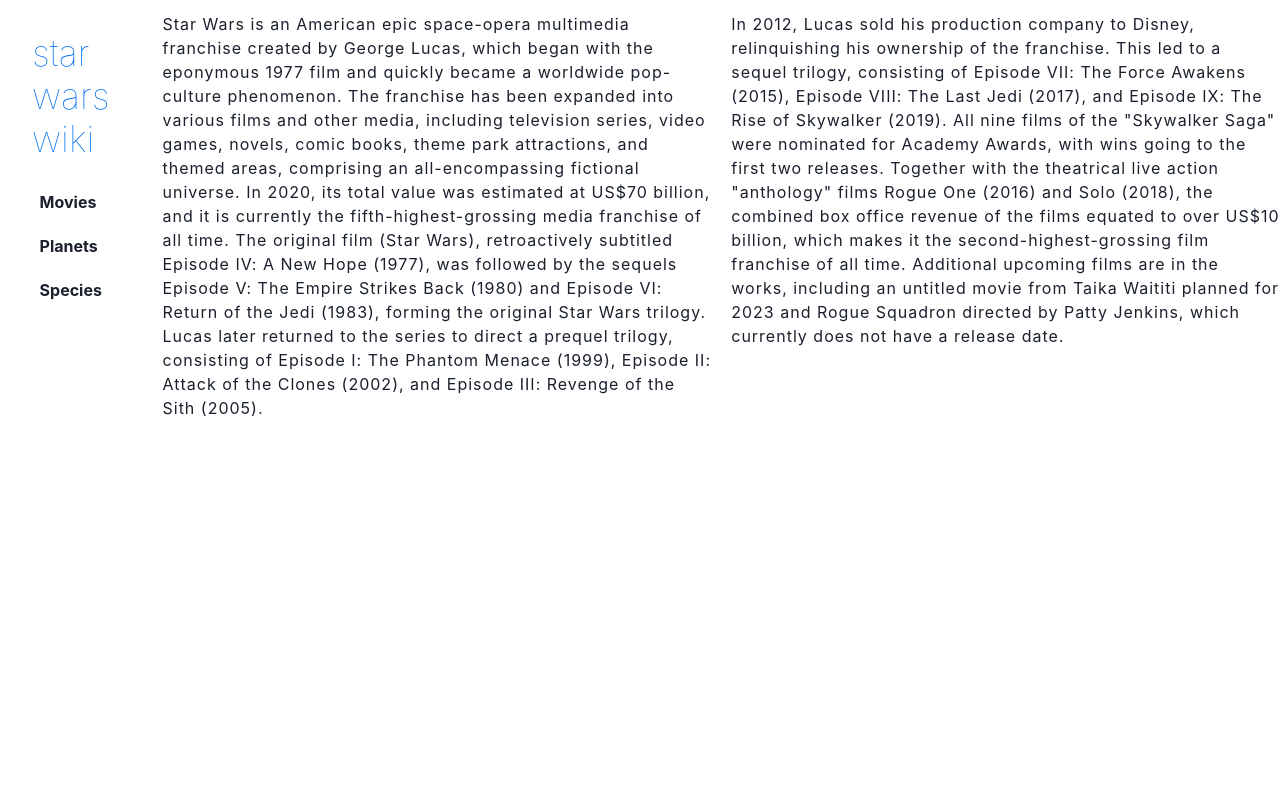
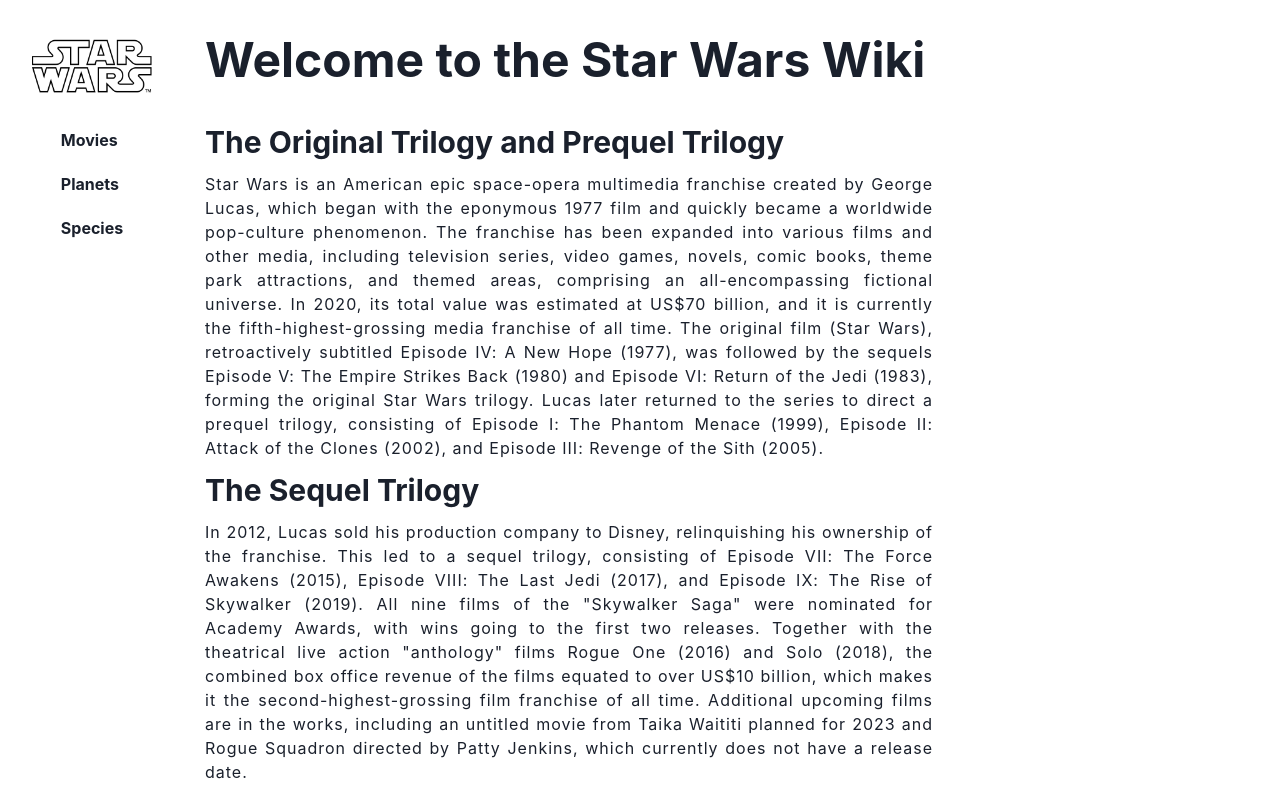
Before and after one commit to alastairelms/alastair-veni-wiki, a React (Create React App) app in the folder client/: page / in a window 1280 px wide. Built offline with nearby package versions, Linux system fonts and the light colour scheme.

Commit message:
bit of css, rendered films linked to planets

```diff
--- a/client/src/components/HomeContentView.tsx
+++ b/client/src/components/HomeContentView.tsx
@@ -1,8 +1,16 @@
-import { SimpleGrid, Text } from "@chakra-ui/react";
+import { Heading, SimpleGrid, Text, } from "@chakra-ui/react";
+import "../styles/HomeContentView.css"
 
 export const HomeContentView = () => (
-	<SimpleGrid columns={2}>
-		<Text pt={3} pl={5} letterSpacing={1}>
+    <>
+        <Heading pt={3} pl={5} mt={6} size="2xl">
+            Welcome to the Star Wars Wiki
+        </Heading>
+        <SimpleGrid columns={1} mr={5} mt={7} className="home-grid">
+            <Heading pt={3} pl={5} size="lg">
+                The Original Trilogy and Prequel Trilogy
+            </Heading>
+            <Text pt={3} pl={5} mr={5} letterSpacing={1}>
                 Star Wars is an American epic space-opera multimedia franchise created by
                 George Lucas, which began with the eponymous 1977 film and quickly became
                 a worldwide pop-culture phenomenon. The franchise has been expanded into
@@ -18,7 +26,10 @@
                 Phantom Menace (1999), Episode II: Attack of the Clones (2002), and
                 Episode III: Revenge of the Sith (2005).
             </Text>
-		<Text pt={3} pl={5} letterSpacing={1}>
+            <Heading pt={3} pl={5} size="lg">
+                The Sequel Trilogy
+            </Heading>
+            <Text pt={3} pl={5} mr={5} letterSpacing={1}>
                 In 2012, Lucas sold his production company to Disney, relinquishing his
                 ownership of the franchise. This led to a sequel trilogy, consisting of
                 Episode VII: The Force Awakens (2015), Episode VIII: The Last Jedi (2017),
@@ -33,4 +44,5 @@
                 currently does not have a release date.
             </Text>
         </SimpleGrid>
+    </>
 );
--- a/client/src/components/MoviesContentView.tsx
+++ b/client/src/components/MoviesContentView.tsx
@@ -1,10 +1,16 @@
-import { SimpleGrid } from "@chakra-ui/react";
+import { Heading, SimpleGrid } from "@chakra-ui/react";
 import { MovieCardGenerator } from "./MovieCardGenerator";
+import "../styles/MoviesContentView.css"
 
 export const MoviesContentView = () => {
-	return (
-		<SimpleGrid columns={3} p={5} spacing={3}>
-			<MovieCardGenerator />
-		</SimpleGrid>
-	);
+    return (
+        <>
+            <Heading pt={3} pl={5} mt={6} size="2xl">
+                Star Wars/Movies
+            </Heading>
+            <SimpleGrid columns={2} p={5} mt={5} spacing={10} className="movies-view">
+                <MovieCardGenerator />
+            </SimpleGrid>
+        </>
+    );
 };
--- a/client/src/components/Navbar.tsx
+++ b/client/src/components/Navbar.tsx
@@ -1,4 +1,6 @@
-import { VStack, List, ListItem, Text, Heading } from "@chakra-ui/react";
+import { VStack, List, ListItem, Text, Heading, Image } from "@chakra-ui/react";
+import logo from "../assets/starwar.png"
+import "../styles/Navbar.css"
 import { Link } from "react-router-dom";
 
 export const Navbar = () => {
@@ -6,9 +8,7 @@
 		<VStack p={3}>
 			<Heading p={5} color="#0070f3" fontWeight="hairline">
 				<Link to="/">
-					star <br />
-					wars <br />
-					wiki
+                    <Image src={logo} alt="Star Wars Logo" id="nav-logo" />
 				</Link>
 			</Heading>
 
--- a/client/src/components/PlanetsCardGenerator.tsx
+++ b/client/src/components/PlanetCardGenerator.tsx
@@ -24,7 +24,7 @@
     }
 `;
 
-export const PlanetsCardGenerator = () => {
+export const PlanetCardGenerator = () => {
 	const { loading, error, data } = useQuery(GET_PLANETS);
 
 	if (loading) return <Spinner />;
--- a/client/src/components/PlanetsContentView.tsx
+++ b/client/src/components/PlanetsContentView.tsx
@@ -1,10 +1,15 @@
-import { SimpleGrid } from "@chakra-ui/react";
-import { PlanetsCardGenerator } from "./PlanetsCardGenerator";
+import { Heading, SimpleGrid } from "@chakra-ui/react";
+import { PlanetCardGenerator } from "./PlanetCardGenerator";
 
 export const PlanetsContentView = () => {
 	return (
-		<SimpleGrid columns={3} p={5} spacing={3}>
-			<PlanetsCardGenerator />
-		</SimpleGrid>
+        <>
+            <Heading pt={3} pl={5} mt={6} size="2xl">
+                Star Wars/Planets
+            </Heading>
+            <SimpleGrid columns={2} p={5} mt={5} spacing={10} className="movies-view">
+                <PlanetCardGenerator />
+            </SimpleGrid>
+        </>
 	);
 };
--- a/client/src/components/SpeciesContentView.tsx
+++ b/client/src/components/SpeciesContentView.tsx
@@ -1,10 +1,15 @@
-import { SimpleGrid } from "@chakra-ui/react";
+import { Heading, SimpleGrid } from "@chakra-ui/react";
 import { SpeciesCardGenerator } from "./SpeciesCardGenerator";
 
 export const SpeciesContentView = () => {
 	return (
-		<SimpleGrid columns={3} p={5} spacing={3}>
-			<SpeciesCardGenerator />
-		</SimpleGrid>
+        <>
+            <Heading pt={3} pl={5} mt={6} size="2xl">
+                Star Wars/Species
+            </Heading>
+            <SimpleGrid columns={2} p={5} mt={5} spacing={10} className="movies-view">
+                <SpeciesCardGenerator />
+            </SimpleGrid>
+        </>
 	);
 };
--- a/client/src/pages/MovieShowPage.tsx
+++ b/client/src/pages/MovieShowPage.tsx
@@ -1,13 +1,13 @@
 import { gql, useQuery } from "@apollo/client";
-import { Spinner } from "@chakra-ui/react";
+import { Heading, SimpleGrid, Spinner, Text } from "@chakra-ui/react";
 import { useParams } from "react-router-dom";
 import { GET_FILMS } from "../components/MovieCardGenerator";
 
 export interface Film {
-	title: string;
-	director: string;
-	releaseDate: string;
-	id: string;
+    title: string;
+    director: string;
+    releaseDate: string;
+    id: string;
     created: string;
     edited: string;
     episodeID: number;
@@ -23,12 +23,26 @@
 
     const movie = data.allFilms.films.find((movie: Film) => movie.id === id)
 
-    return <>
-        <p>Movie Show Page - {movie.title}</p>
-        <br />
-        <p>Opening Crawl - {movie.openingCrawl}</p>
-        <br />
-        <p>Directed by - {movie.director}</p>
-    </>
+    return (
+        <>
+            <Heading pt={3} pl={5} mt={6} size="2xl">
+                Star Wars/Movies/{movie.title}
+            </Heading>
+            <SimpleGrid columns={1} mr={5} mt={7} className="home-grid">
+                <Heading pt={3} pl={5} size="lg">
+                    Opening Text Crawl
+                </Heading>
+                <Text pt={3} pl={5} mr={5} letterSpacing={1}>
+                    {movie.openingCrawl}
+                </Text>
+                <Heading pt={3} pl={5} size="lg">
+                    Directed by:
+                </Heading>
+                <Text pt={3} pl={5} mr={5} letterSpacing={1}>
+                    {movie.director}
+                </Text>
+            </SimpleGrid>
+        </>
+    )
         ;
 };
--- a/client/src/pages/PlanetsShowPage.tsx
+++ b/client/src/pages/PlanetsShowPage.tsx
@@ -1,8 +1,8 @@
 import { gql, useQuery } from "@apollo/client";
-import { GridItem, Spinner, Text } from "@chakra-ui/react";
+import { GridItem, Heading, SimpleGrid, Spinner, Text } from "@chakra-ui/react";
 import { Link, useParams } from "react-router-dom";
 import { dateToYear, GET_FILMS } from "../components/MovieCardGenerator";
-import { GET_PLANETS } from "../components/PlanetsCardGenerator";
+import { GET_PLANETS } from "../components/PlanetCardGenerator";
 import { Film } from "./MovieShowPage";
 
 export interface Planet {
@@ -47,13 +47,28 @@
     })
 
     return (
-
         <>
-            <p>Planet Show Page - {planet.name}</p>
-            <br />
-            <p>Population - {planet.population}</p>
-            <br />
-            <p>Diameter - {planet.diameter}</p>
+            <Heading pt={3} pl={5} mt={6} size="2xl">
+                Star Wars/Movies/{planet.name}
+            </Heading>
+            <SimpleGrid columns={1} mr={5} mt={7} className="home-grid">
+                <Heading pt={3} pl={5} size="lg">
+                    Population:
+                </Heading>
+                <Text pt={3} pl={5} mr={5} letterSpacing={1}>
+                    {planet.population}
+                </Text>
+                <Heading pt={3} pl={5} size="lg">
+                    Planet Size (Diameter):
+                </Heading>
+                <Text pt={3} pl={5} mr={5} letterSpacing={1}>
+                    {planet.diameter}
+                </Text>
+            </SimpleGrid>
+            <Heading pt={3} pl={5} size="lg">
+                Movies that feature {planet.name}:
+            </Heading>
+            <SimpleGrid columns={2} p={5} mt={5} spacing={10} className="movies-view">
                 {filmsToShow.map(
                     ({ title, director, releaseDate, id }: Film) => (
                         <Link to={`/movies/${id}`}>
@@ -73,9 +88,8 @@
                             </GridItem>
                         </Link>
                     )
-            )
-            }
+                )}
+            </SimpleGrid>
         </>
-
     )
 };
--- /dev/null
+++ b/client/src/styles/HomeContentView.css
@@ -0,0 +1,4 @@
+.home-grid {
+    width: 60vw;
+    text-align: justify;
+}
--- a/client/src/styles/MoviesView.css
+++ b/client/src/styles/MoviesContentView.css
@@ -1,7 +1,11 @@
-.movies-container {
+/* .movies-container {
     display: flex;
     flex-flow: row;
     justify-content: flex-start;
     width: 80vw;
     border: 2px solid black;
+} */
+
+.movies-view {
+    width: 60vw;
 }
--- a/client/src/styles/Navbar.css
+++ b/client/src/styles/Navbar.css
@@ -1,4 +1,4 @@
-.navbar {
+/* .navbar {
     width: 100vw;
     height: auto;
     border: 2px solid black;
@@ -14,4 +14,8 @@
     width: 20%;
     display: flex;
     justify-content: center;
+} */
+
+#nav-logo {
+    width: 120px;
 }
```
Also changed, not shown: client/src/assets/starwar.png (added), 1 other file (tests, documents, lock files or other folders). Lines whose indentation alone changed are shown as unchanged.
